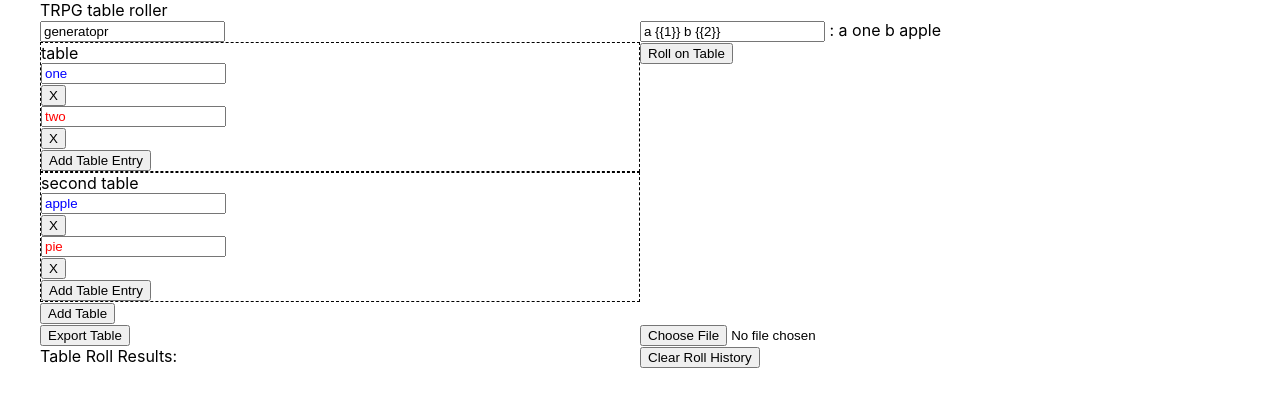
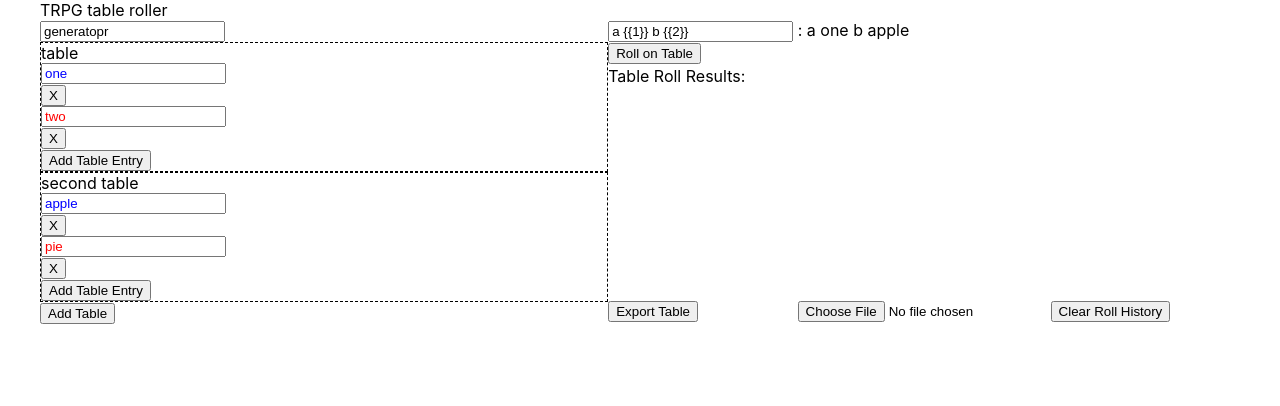
Before and after one commit to lhawes/trpg-table-roller, a React (Create React App) app: page / in a window 1280 px wide. Shown: the top 406 px of the page. Built offline with nearby package versions, Linux system fonts and the light colour scheme.

Commit message:
finish app layout

```diff
--- a/src/App.tsx
+++ b/src/App.tsx
@@ -2,7 +2,6 @@
 import { jsx } from '@emotion/react';
 import React, { useReducer } from 'react';
 import { BasePageLayout } from './components/layouts/BasePageLayout';
-import { BodyContainer } from './components/shared/BodyContainer';
 import { rootInitialState } from './state/rootInitialState';
 import { rootReducer } from './state/rootReducer';
 import { defaultDispatch } from './utils/defaultDispatch';
@@ -16,9 +15,7 @@ const App = () => {
   return (
     <DispatchContext.Provider value={dispatch}>
       <StateContext.Provider value={state}>
-        <BodyContainer>
-          <BasePageLayout />
-        </BodyContainer>
+        <BasePageLayout />
       </StateContext.Provider>
     </DispatchContext.Provider>
   );
--- a/src/components/layouts/BasePageLayout.tsx
+++ b/src/components/layouts/BasePageLayout.tsx
@@ -6,6 +6,7 @@ import { FileUploadInput } from '../FileUploadInput';
 import { GeneratorName } from '../GeneratorName';
 import { HistoryList } from '../HistoryList';
 import { RollOnTableButton } from '../RollOnTableButton';
+import { BodyContainer } from '../shared/BodyContainer';
 import { Section } from "../shared/Section";
 import { TableList } from '../TableList';
 import { TextTemplate } from '../TextTemplate';
@@ -14,31 +15,59 @@ const GeneratorNameLayout = css({
   gridColumn: 1,
   gridRow: 1,
 });
+const TextTemplateLayout = css({
+  gridColumnStart: 2,
+  gridColumnEnd: 5,
+  gridRow: 1,
+});
+const TableListLayout = css({
+  gridColumn: 1,
+  gridRowStart: 2,
+  gridRowEnd: 5,
+});
+const RollOnTableButtonLayout = css({
+  gridColumnStart: 2,
+  gridColumnEnd: 5,
+  gridRow: 2,
+});
+const HistoryListLayout = css({
+  gridColumnStart: 2,
+  gridColumnEnd: 5,
+  gridRow: 3,
+});
+const ExportDataButtonLayout = css({
+  gridColumn: 2,
+  gridRow: 4,
+});
+const FileUploadInputLayout = css({
+  gridColumn: 3,
+  gridRow: 4,
+});
+const ClearHistoryLayout = css({
+  gridColumn: 4,
+  gridRow: 4,
+});
 
-const TextTemplateLayout = css({});
-const TableListLayout = css({});
-const RollOnTableButtonLayout = css({});
-const ExportDataButtonLayout = css({});
-const FileUploadInputLayout = css({});
-const HistoryListLayout = css({});
-const ClearHistoryLayout = css({});
+const inputHeight = '24px';
 
 const gridLayout = css({
-  gridTemplateColumns: `1fr 1fr`,
-  gridTemplateRows: '1fr',
+  gridTemplateColumns: `3fr 1fr 1fr 1fr `,
+  gridTemplateRows: `auto ${inputHeight} 1fr ${inputHeight}`,
 });
 
 export const BasePageLayout: React.FC = () => {
   return (
+    <BodyContainer>
       <Section layout={gridLayout}>
         <div css={GeneratorNameLayout}><GeneratorName /></div>
         <div css={TextTemplateLayout}><TextTemplate /></div>
         <div css={TableListLayout}><TableList /></div>
         <div css={RollOnTableButtonLayout}><RollOnTableButton /></div>
+        <div css={HistoryListLayout}><HistoryList /></div>
         <div css={ExportDataButtonLayout}><ExportDataButton /></div>
         <div css={FileUploadInputLayout}><FileUploadInput /></div>
-      <div css={HistoryListLayout}><HistoryList /></div>
         <div css={ClearHistoryLayout}><ClearHistory /></div>
       </Section>
+    </BodyContainer>
   );
 }
```
Lines whose indentation alone changed are shown as unchanged.
